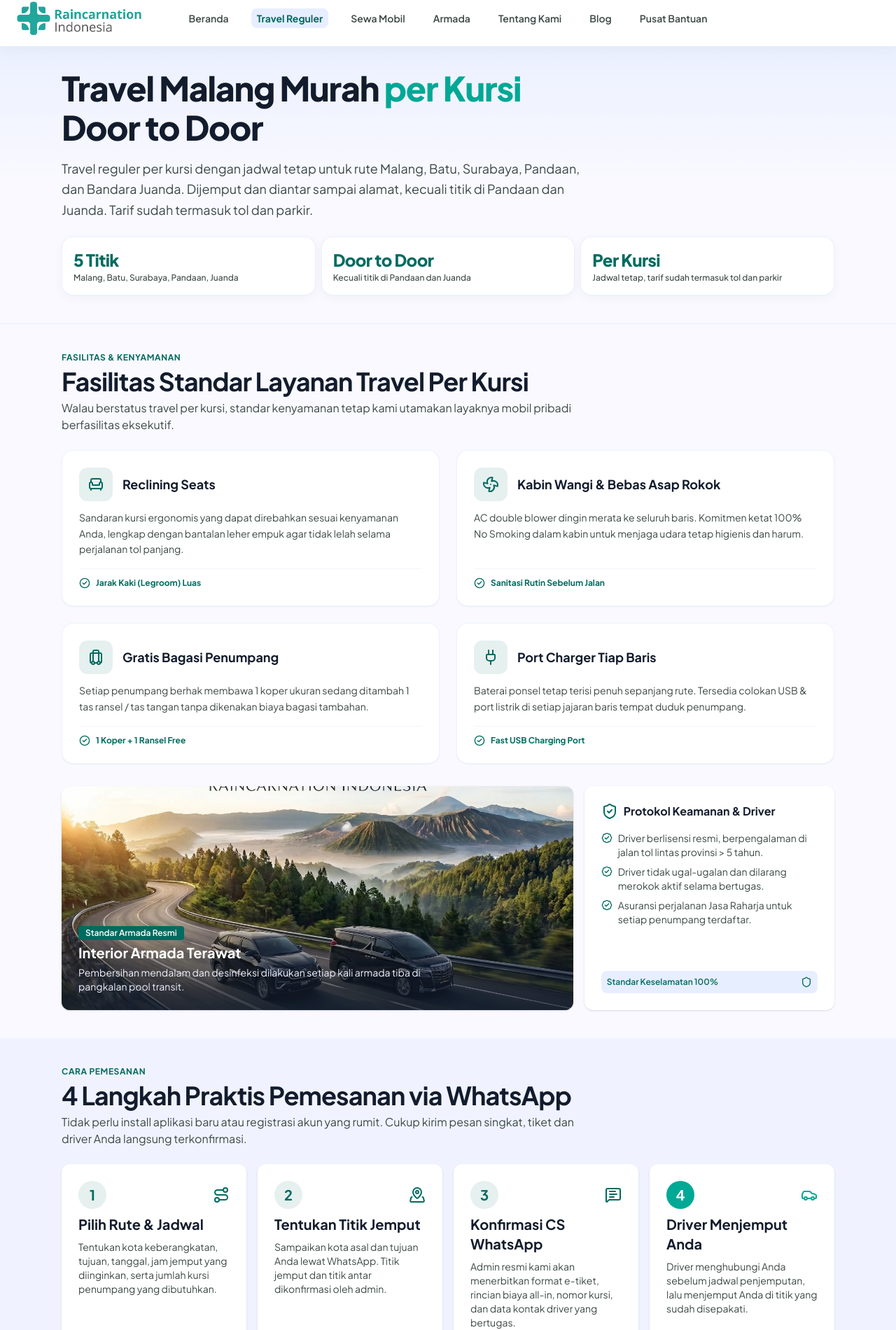
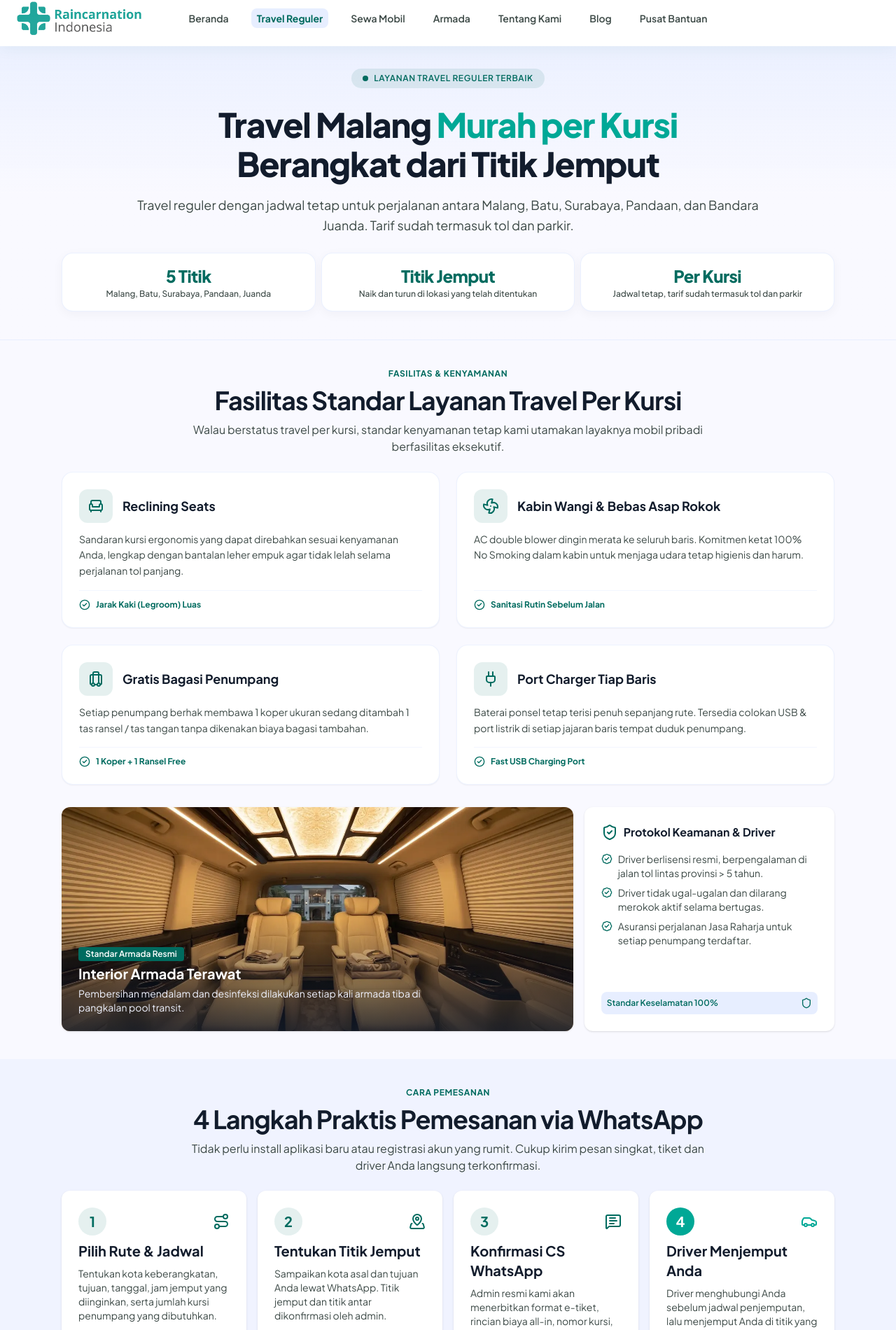
Before and after one commit to athaabiyyu/raincarnation-web, a Next.js app: page /travel in a window 1280 px wide. Shown: the part 38-1938 px from the top of the page at 70% size. Built offline with nearby package versions, Linux system fonts and the light colour scheme; no server answers.

Commit message:
UI dan Perbaikan Teks Door to Door

```diff
--- a/src/app/travel/page.tsx
+++ b/src/app/travel/page.tsx
@@ -15,10 +15,9 @@ import { decodeHtml } from "@/utils/decode-html";
 import { formatRupiah, lowestPrice } from "@/utils/price";
 import { getRoutePairs } from "@/utils/route-pairs";
 
-const title = "Travel Malang Door to Door: Jadwal & Tarif | Raincarnation";
+const title = "Travel Malang per Kursi: Jadwal & Tarif | Raincarnation";
 const description =
-  "Travel per kursi Malang, Batu, Surabaya, Pandaan, dan Bandara Juanda, door to door. Tarif sudah termasuk tol dan parkir. Admin 24 jam via WhatsApp.";
-
+  "Travel Malang, Batu, Surabaya, Pandaan, dan Juanda per kursi. Jemput dan antar di titik yang ditentukan. Tarif termasuk tol dan parkir.";
 export const metadata: Metadata = {
   title,
   description,
--- a/src/components/sections/BookingSteps.tsx
+++ b/src/components/sections/BookingSteps.tsx
@@ -25,15 +25,16 @@ export default function BookingSteps() {
 
      return (
           <section className="w-full bg-surface-container-low py-space-lg md:py-space-xl">
-               <div className="mx-auto max-w-6xl space-y-space-lg px-gutter">
-                    <div className="space-y-space-xs">
-                         <span className="block font-label-sm text-label-sm font-bold uppercase tracking-wider text-primary">
+               <div className="mx-auto flex max-w-6xl flex-col gap-space-lg px-gutter">
+                    {/* Header Section: Eyebrow disamakan seperti RouteSearchForm (tanpa kotak/pil latar belakang) */}
+                    <div className="mx-auto flex max-w-3xl flex-col items-center text-center space-y-2">
+                         <span className="font-label-sm text-label-sm font-bold uppercase tracking-wider text-primary">
                               Cara Pemesanan
                          </span>
                          <h2 className="font-headline-lg text-headline-lg tracking-tight text-on-surface">
                               {title}
                          </h2>
-                         <p className="max-w-3xl font-body-md text-body-md text-on-surface-variant">
+                         <p className="font-body-md text-body-md text-on-surface-variant">
                               {description}
                          </p>
                     </div>
@@ -51,11 +52,10 @@ export default function BookingSteps() {
                                         <div className="space-y-space-sm">
                                              <div className="flex items-center justify-between">
                                                   <span
-                                                       className={`flex h-10 w-10 items-center justify-center rounded-full font-headline-sm text-headline-sm font-bold ${
-                                                            isLast
+                                                       className={`flex h-10 w-10 items-center justify-center rounded-full font-headline-sm text-headline-sm font-bold ${isLast
                                                                  ? "bg-primary-container text-on-primary"
                                                                  : "bg-primary/10 text-primary"
-                                                       }`}
+                                                            }`}
                                                   >
                                                        {index + 1}
                                                   </span>
@@ -75,11 +75,10 @@ export default function BookingSteps() {
 
                                         {step.highlight && (
                                              <div
-                                                  className={`flex items-center gap-1 pt-space-md font-label-sm text-label-sm ${
-                                                       isLast
+                                                  className={`flex items-center gap-1 pt-space-md font-label-sm text-label-sm ${isLast
                                                             ? "font-bold text-primary"
                                                             : "text-on-surface-variant"
-                                                  }`}
+                                                       }`}
                                              >
                                                   {isLast ? (
                                                        <Clock
--- a/src/components/sections/Facilities.tsx
+++ b/src/components/sections/Facilities.tsx
@@ -25,14 +25,15 @@ export default function Facilities() {
      return (
           <section className="w-full bg-surface py-space-lg md:py-space-xl">
                <div className="mx-auto max-w-6xl space-y-space-lg px-gutter">
-                    <div className="space-y-space-xs">
-                         <span className="block font-label-sm text-label-sm font-bold uppercase tracking-wider text-primary">
+                    {/* Header disamakan align center dan eyebrow bersih tanpa pil */}
+                    <div className="mx-auto flex max-w-3xl flex-col items-center text-center space-y-2">
+                         <span className="font-label-sm text-label-sm font-bold uppercase tracking-wider text-primary">
                               Fasilitas &amp; Kenyamanan
                          </span>
                          <h2 className="font-headline-lg text-headline-lg tracking-tight text-on-surface">
                               {title}
                          </h2>
-                         <p className="max-w-3xl font-body-md text-body-md text-on-surface-variant">
+                         <p className="font-body-md text-body-md text-on-surface-variant">
                               {description}
                          </p>
                     </div>
--- a/src/components/sections/FaqTravel.tsx
+++ b/src/components/sections/FaqTravel.tsx
@@ -9,8 +9,9 @@ const faqs = [
           answer: "Travel per kursi atau biasa disebut travel reguler adalah layanan perjalanan antar kota yang dipesan per kursi dengan jadwal keberangkatan tetap, sehingga Anda berbagi mobil dengan penumpang lain dan membayar sesuai jumlah kursi. Kalau Anda butuh satu mobil penuh untuk rombongan, pilih layanan Sewa Mobil."
      },
      {
-          question: "Di mana titik penjemputan travel Anda?",
-          answer: "Travel kami door to door: Anda dijemput dan diantar sampai alamat, kecuali titik di Pandaan dan Juanda yang berupa titik tetap. Misalnya dari Malang ke Juanda, Anda dijemput di alamat Anda lalu diantar ke Bandara Juanda; dari Juanda, Anda dijemput di titik Juanda. Detail titik jemput dan antar dikonfirmasi admin lewat WhatsApp setelah Anda memesan."
+          question: "Di mana titik penjemputan dan pengantaran travel Anda?",
+          answer:
+               "Penjemputan dan pengantaran travel dilakukan di titik yang telah ditentukan di Malang, Batu, Surabaya, Pandaan, dan Bandara Juanda, bukan di alamat rumah. Anda dapat menghubungi admin melalui WhatsApp untuk mengetahui lokasi titik jemput dan turun sesuai rute yang Anda pilih sebelum memesan.",
      },
      {
           question: "Berapa tarif travel per kursi?",
@@ -64,8 +65,8 @@ export default function FaqTravel({ whatsapp }: { whatsapp?: string }) {
                />
                <div className="mx-auto max-w-4xl px-gutter">
 
-                    {/* Header: Rata Tengah dengan ukuran font setara BerandaFaq */}
-                    <div className="space-y-space-xs text-center pb-space-lg">
+                    {/* Header: Disamakan spacing-nya (space-y-2) dan eyebrow bersih tanpa pil */}
+                    <div className="mx-auto flex max-w-3xl flex-col items-center text-center space-y-2 pb-space-lg">
                          <span className="font-label-sm text-label-sm font-bold uppercase tracking-wider text-primary">
                               Pusat Bantuan
                          </span>
--- a/src/components/sections/RouteSearchForm.tsx
+++ b/src/components/sections/RouteSearchForm.tsx
@@ -180,13 +180,14 @@ export default function RouteSearchForm({
                {/* Header form */}
                <div
                     className={`flex flex-col gap-1 sm:flex-row sm:items-center sm:justify-between ${bare
-                         ? "sm:mb-space-md lg:mb-space-lg"
-                         : "mb-space-lg border-b border-surface-container pb-space-md sm:mb-space-lg sm:border-b-0 sm:pb-0"
+                              ? "sm:mb-space-md lg:mb-space-lg"
+                              : "mb-space-lg border-b border-surface-container pb-space-md sm:mb-space-lg sm:border-b-0 sm:pb-0"
                          }`}
                >
-                    <div className="flex min-w-0 items-start gap-space-sm">
+                    {/* Ditambahkan items-center agar ikon dan teks sejajar secara vertikal */}
+                    <div className="flex min-w-0 items-center gap-space-sm">
                          <span
-                              className={`mt-0.5 shrink-0 rounded-lg bg-primary-container/10 p-2 text-primary ${bare ? "hidden sm:block" : ""
+                              className={`shrink-0 rounded-lg bg-primary-container/10 p-2 text-primary ${bare ? "hidden sm:block" : ""
                                    }`}
                          >
                               <SeatIcon className="h-[22px] w-[22px]" />
--- a/src/components/sections/SewaMobilForm.tsx
+++ b/src/components/sections/SewaMobilForm.tsx
@@ -494,14 +494,14 @@ export default function SewaMobilForm({
           >
                {/* Header form */}
                <div
-                    className={`flex flex-col gap-1 sm:flex-row sm:items-center sm:justify-between mb-3 sm:mb-8 ${bare
-                         ? ""
-                         : "border-b border-surface-container pb-2 sm:pb-6"
+                    className={`flex flex-col gap-1 sm:flex-row sm:items-center sm:justify-between ${bare
+                              ? "sm:mb-space-md lg:mb-space-lg"
+                              : "mb-space-lg border-b border-surface-container pb-space-md sm:mb-space-lg sm:border-b-0 sm:pb-0"
                          }`}
                >
-                    <div className="flex min-w-0 items-start gap-space-sm">
+                    <div className="flex min-w-0 items-center gap-space-sm">
                          <span
-                              className={`mt-0.5 shrink-0 rounded-lg bg-primary-container/10 p-2 text-primary ${bare ? "hidden sm:block" : ""
+                              className={`shrink-0 rounded-lg bg-primary-container/10 p-2 text-primary ${bare ? "hidden sm:block" : ""
                                    }`}
                          >
                               <CarIcon className="h-[22px] w-[22px]" />
@@ -511,7 +511,9 @@ export default function SewaMobilForm({
                                    className={`whitespace-nowrap font-label-lg text-label-lg text-on-surface ${bare ? "sr-only sm:not-sr-only" : ""
                                         }`}
                               >
-                                   {content.title}
+                                   {/* Teks responsif: Versi pendek di mobile, versi lengkap di desktop */}
+                                   <span className="sm:hidden">Cek Tarif & Mobil Disini</span>
+                                   <span className="hidden sm:inline">{content.title}</span>
                               </Heading>
                               <p className="hidden font-label-sm text-xs text-on-surface-variant sm:block md:text-label-sm">
                                    Pilih armada favorit Anda dengan penawaran terbaik dan garansi layanan tepat waktu.
--- a/src/components/sections/TravelHero.tsx
+++ b/src/components/sections/TravelHero.tsx
@@ -1,4 +1,5 @@
 import Link from "next/link";
+import { ArrowUpRight } from "lucide-react";
 import RouteSearchForm from "@/components/sections/RouteSearchForm";
 import { heroContent } from "@/constants/travel-reguler";
 import type { RoutePair } from "@/utils/route-pairs";
@@ -7,12 +8,14 @@ type TravelHeroProps = {
   whatsapp?: string;
   pairs?: RoutePair[];
   lowestFare?: string;
+  badge?: string;
 };
 
 export default function TravelHero({
   whatsapp,
   pairs = [],
   lowestFare,
+  badge = "LAYANAN TRAVEL REGULER TERBAIK",
 }: TravelHeroProps) {
   const content = heroContent;
 
@@ -22,8 +25,8 @@ export default function TravelHero({
       label: "Malang, Batu, Surabaya, Pandaan, Juanda",
     },
     {
-      value: "Door to Door",
-      label: "Kecuali titik di Pandaan dan Juanda",
+      value: "Titik Jemput",
+      label: "Naik dan turun di lokasi yang telah ditentukan",
     },
     lowestFare
       ? {
@@ -38,34 +41,45 @@ export default function TravelHero({
 
   return (
     <section className="relative w-full overflow-hidden border-b border-surface-container-high/30 bg-linear-to-b from-surface-container-high/50 via-surface to-surface pb-space-xl pt-space-md">
-      <div className="mx-auto flex max-w-6xl flex-col gap-space-lg px-gutter pt-space-md">
-        {/* Judul & Deskripsi */}
-        <div className="flex max-w-3xl flex-col gap-space-md">
-          <h1 className="font-display text-display font-extrabold tracking-tight text-on-surface">
-            {content.titleStart}{" "}
+      <div className="mx-auto flex max-w-6xl flex-col items-start sm:items-center gap-space-lg px-gutter pt-space-md text-left sm:text-center">
+
+        {/* Header Content (Eyebrow, Title & Description) */}
+        <div className="flex max-w-4xl flex-col items-start sm:items-center gap-space-md w-full">
+          {/* Eyebrow / Badge Pill */}
+          {badge && (
+            <div className="mb-1 inline-flex items-center gap-2 rounded-full bg-primary/10 px-4 py-1.5 font-label-sm text-xs font-semibold uppercase tracking-wider text-primary sm:mb-2">
+              <span className="size-2 rounded-full bg-primary" />
+              <span>{badge}</span>
+            </div>
+          )}
+
+          {/* Title */}
+          <h1 className="w-full font-display text-display font-extrabold tracking-tight text-on-surface">
+            Travel Malang{" "}
             <span className="text-primary-container">
-              {content.titleHighlight}
+              Murah per Kursi
             </span>{" "}
-            <span className="whitespace-nowrap">{content.titleEnd}</span>
+            Berangkat dari Titik Jemput
           </h1>
 
-          <p className="font-body-lg text-body-lg leading-relaxed text-on-surface-variant">
+          {/* Deskripsi */}
+          <p className="max-w-none font-body-lg text-body-lg leading-relaxed text-on-surface-variant">
             {content.description}
           </p>
         </div>
 
         {/* Stats Card */}
-        <div className="grid grid-cols-2 gap-space-sm sm:grid-cols-3">
+        <div className="grid w-full grid-cols-2 gap-space-sm sm:grid-cols-3">
           {stats.map((stat, index) => (
             <div
               key={stat.label}
-              className={`flex flex-col rounded-2xl border border-surface-container-high/60 bg-surface-container-lowest p-space-md shadow-[0_4px_16px_rgba(18,28,44,0.04)] ${index === 2 ? "col-span-2 sm:col-span-1" : ""
+              className={`flex flex-col items-start sm:items-center justify-center rounded-2xl border border-surface-container-high/60 bg-surface-container-lowest p-space-md shadow-[0_4px_16px_rgba(18,28,44,0.04)] ${index === 2 ? "col-span-2 sm:col-span-1" : ""
                 }`}
             >
               <span className="font-headline-md text-headline-md font-extrabold tracking-tight text-primary">
                 {stat.value}
               </span>
-              <span className="mt-0.5 font-label-sm text-label-sm font-medium text-on-surface-variant">
+              <span className="mt-0.5 font-label-sm text-label-sm font-medium text-on-surface-variant text-left sm:text-center">
                 {stat.label}
               </span>
             </div>
@@ -74,7 +88,7 @@ export default function TravelHero({
 
         {/* Form Cari Jadwal Travel + Teks Charter Rombongan */}
         {whatsapp && pairs.length > 0 && (
-          <div className="flex flex-col gap-space-md pt-space-xs">
+          <div className="flex w-full flex-col gap-space-md pt-space-xs text-left">
             <RouteSearchForm pairs={pairs} whatsapp={whatsapp} />
 
             <p className="text-center font-body-md text-body-md text-on-surface-variant sm:pt-space-sm">
@@ -82,11 +96,17 @@ export default function TravelHero({
               <br className="sm:hidden" />
               <Link
                 href={content.charterLink.href}
-                className="font-bold text-primary underline underline-offset-4 hover:text-primary-container"
+                className="inline-flex items-center gap-1 font-bold text-primary transition-colors hover:text-primary-container group"
               >
-                {content.charterLink.label}
+                <span className="underline underline-offset-4">
+                  {content.charterLink.label}
+                </span>
+                <ArrowUpRight
+                  className="size-4 shrink-0 no-underline transition-transform group-hover:-translate-y-0.5 group-hover:translate-x-0.5"
+                  strokeWidth={2.5}
+                  aria-hidden="true"
+                />
               </Link>
-              .
             </p>
           </div>
         )}
--- a/src/constants/facilities.ts
+++ b/src/constants/facilities.ts
@@ -44,7 +44,7 @@ export const facilitiesContent = {
      ] satisfies FacilityItem[],
 
      photo: {
-          src: "/images/interior-armada.webp" as string | null,
+          src: "/images/interior-bersih.webp" as string | null,
           alt: "Interior armada travel Raincarnation",
           badge: "Standar Armada Resmi",
           title: "Interior Armada Terawat",
--- a/src/constants/sewa-mobil.ts
+++ b/src/constants/sewa-mobil.ts
@@ -25,7 +25,7 @@ export const sewaMobilHero = {
      },
      regularLink: {
           text: "Tidak butuh satu mobil penuh?",
-          label: "Lihat Travel per kursi",
+          label: "Lihat Layanan Travel Kami",
           href: "/travel",
      },
 };
@@ -76,7 +76,7 @@ export const sewaMobilPillars = {
                icon: "route" as SewaMobilPillarIcon,
                title: "Rute Sesuai Rencana",
                description:
-                    "Carter Drop Off, All In, dan Non All In melayani Malang, Batu, dan Surabaya. Lepas Kunci melayani dalam kota (Malang, Batu), sedangkan luar kota tarifnya ditanyakan ke admin. Butuh tujuan lain? All In dan Non All In bisa lewat custom rute. Mampir ke kota lain dikenakan biaya tambahan.",
+                    "Carter Drop Off, All In, dan Non All In tersedia untuk Malang, Batu, dan Surabaya. Lepas Kunci untuk Malang dan Batu; tarif luar kota hubungi admin. Custom rute tersedia untuk All In dan Non All In, dengan biaya tambahan jika singgah di kota lain.",
           },
           {
                icon: "lock" as SewaMobilPillarIcon,
--- a/src/constants/travel-reguler.ts
+++ b/src/constants/travel-reguler.ts
@@ -1,12 +1,12 @@
 export const heroContent = {
           titleStart: "Travel Malang Murah",
      titleHighlight: "per Kursi",
-     titleEnd: "Door to Door",
+     titleEnd: "Berangkat dari Titik Jemput",
      description:
-          "Travel reguler per kursi dengan jadwal tetap untuk rute Malang, Batu, Surabaya, Pandaan, dan Bandara Juanda. Dijemput dan diantar sampai alamat, kecuali titik di Pandaan dan Juanda. Tarif sudah termasuk tol dan parkir.",
+          "Travel reguler dengan jadwal tetap untuk perjalanan antara Malang, Batu, Surabaya, Pandaan, dan Bandara Juanda. Tarif sudah termasuk tol dan parkir.",
      charterLink: {
           text: "Butuh satu mobil khusus rombongan?",
-          label: "Lihat Sewa Mobil Carter",
+          label: "Lihat Layanan Sewa Mobil Kami",
           href: "/sewa-mobil",
      },
 };
```
Also changed, not shown: src/components/sections/SewaMobilPillars.tsx (+39 -11 lines), public/images/interior-bersih.webp (added).
